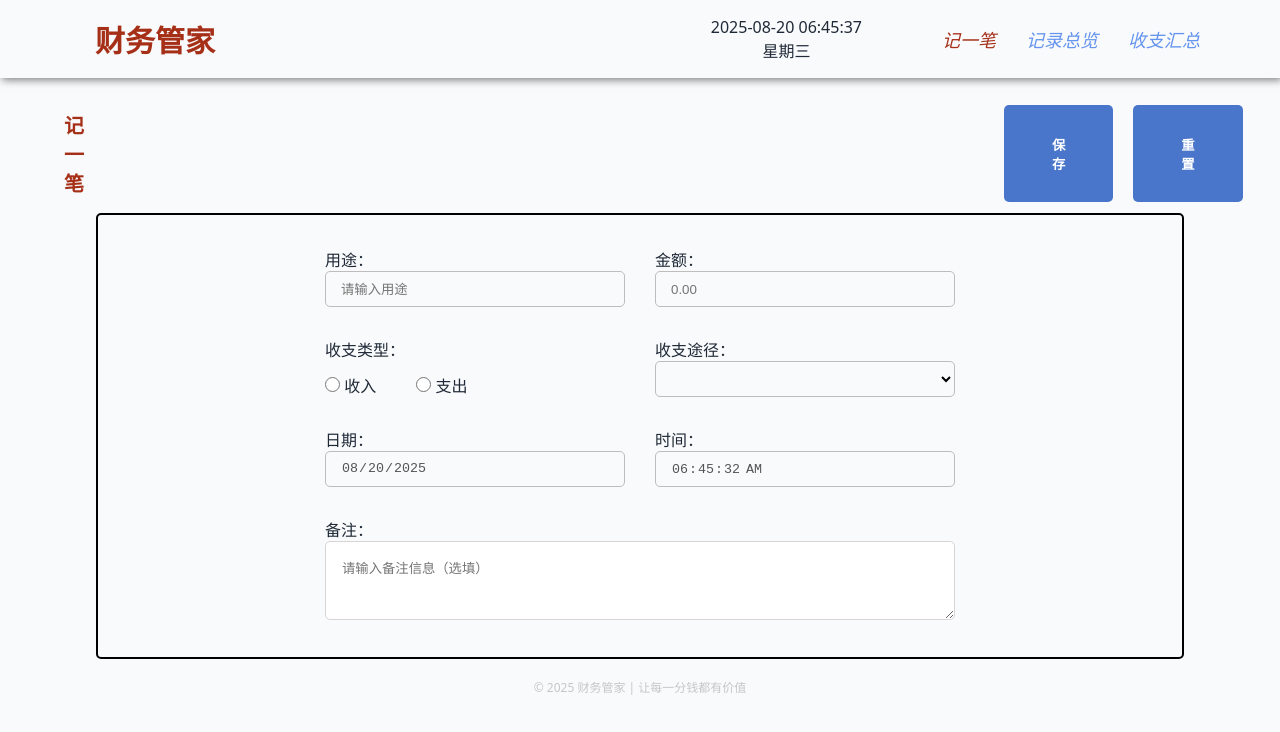
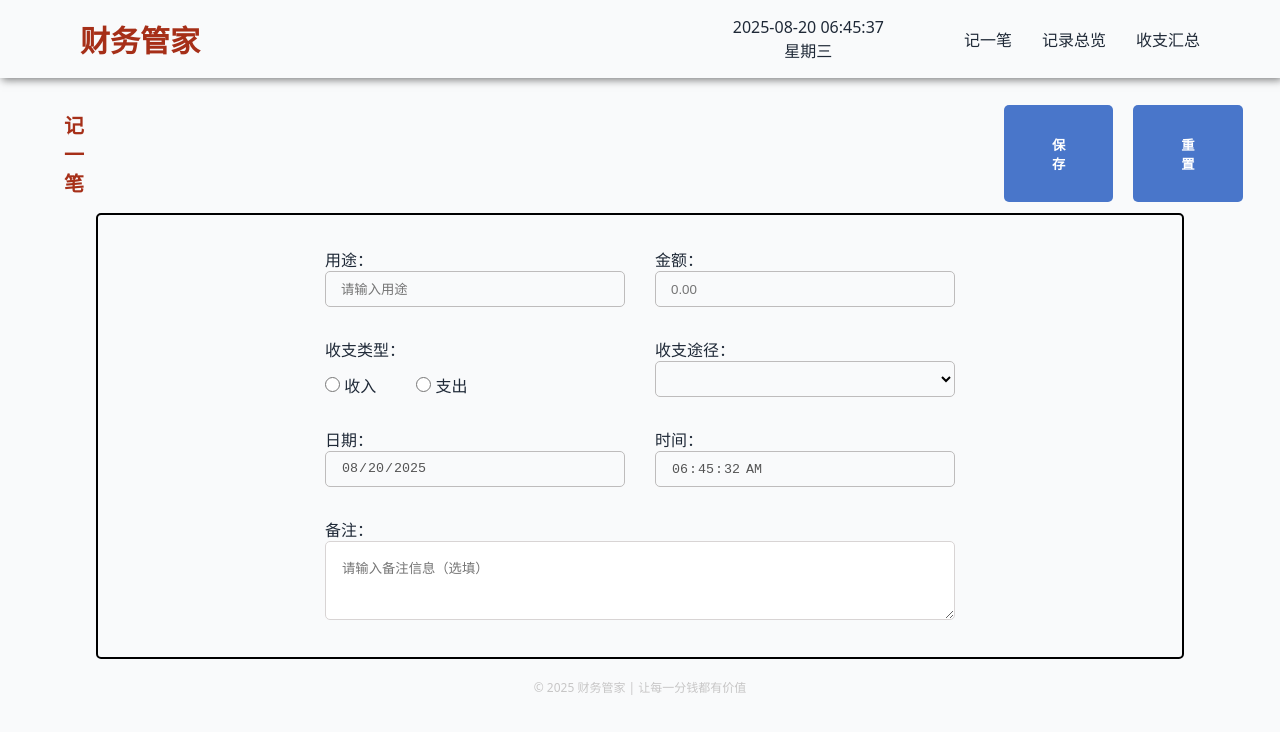
Before and after one commit to sing270/GRJZXTweb, a plain HTML site: page Account.html in a window 1280 px wide. Drawn offline with Linux system fonts and the light colour scheme.

Commit message:
Update Account.html

```diff
--- a/Account.html
+++ b/Account.html
@@ -11,7 +11,6 @@
 <body>
     <header>
         <div class="textTitle">
-            <i class="fa fa-money"></i>
             <h1>财务管家</h1>
         </div>
 
@@ -21,15 +20,15 @@
                 <span id="currentTime"></span><br>
                 <span id="currentweekday"></span>
             </div>
-            <i class="fa fa-pencil-square-o" data-tab="recodeBox">
+            <p data-tab="recodeBox">
                  记一笔
-            </i>
-            <i class="fa fa-list-alt" data-tab="recordOverviewBox">
+            </p>
+            <p data-tab="recordOverviewBox">
                  记录总览
-            </i>
-            <i class="fa fa-bar-chart" data-tab="summaryBox">
+            </p>
+            <p data-tab="summaryBox">
                  收支汇总
-            </i>
+            </p>
         </div>
     </header>
 
@@ -37,7 +36,7 @@
         <div class="card">
             <div id="recodeBox" class="box active">
                 <div class="recodeBoxHeader">
-                    <p class="fa fa-pencil-square-o"> 记一笔 </p>
+                    <p> 记一笔 </p>
                     <button id="recodeSave" class="recodeSave">保存</button>
                     <button id="recodeReset" class="recodeReset">重置</button>
                 </div>
@@ -86,7 +85,7 @@
             </div>
             <div id="recordOverviewBox" class="box">
                 <div class="recodeBoxHeader">
-                    <P class="fa fa-list-alt"> 记录总览 </P>
+                    <P> 记录总览 </P>
                     <div class="relative">
                         <input type="text" id="search" class="search" placeholder="请输入搜索词">
                     </div>
@@ -110,7 +109,7 @@
             </div>
             <div id="summaryBox" class="box">
                 <div class="recodeBoxHeader">
-                    <p class="fa fa-bar-chart"> 收支汇总 </p>
+                    <p> 收支汇总 </p>
                 </div>
                 <div class="outerFrameShow" id="register">
                     <div class="showCard">
```
